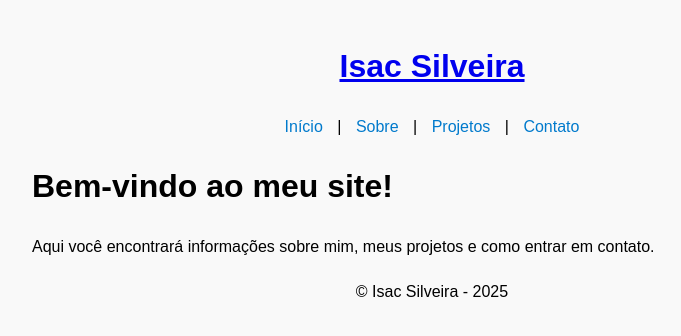
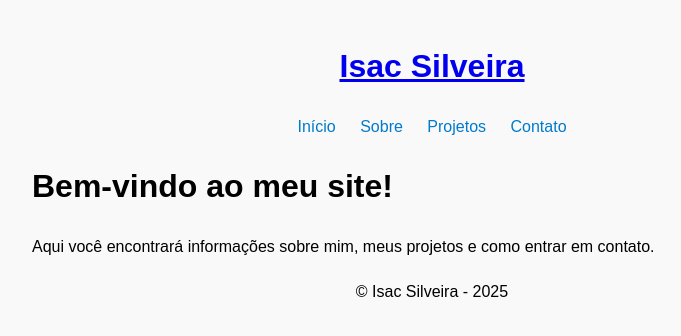
Before and after one commit to isacsilveira/isacsilveira.github.io, a Jekyll site: the page built from index.md, in a window 1280 px wide. Shown: the top 336 px of the page, without its empty margins (208-889 px from the left). Built offline with Jekyll 4.4.1, drawn with Linux system fonts in a browser that asks for light colours.

Commit message:
Update default.html

```diff
--- a/_layouts/default.html
+++ b/_layouts/default.html
@@ -6,19 +6,23 @@
   <link rel="stylesheet" href="{{ "/assets/css/style.css" | relative_url }}">
 </head>
 <body>
-  <header>
-    <h1><a href="{{ "/" | relative_url }}">{{ site.title }}</a></h1>
-    <nav>
-      <a href="{{ "/" | relative_url }}">Início</a> |
-      <a href="{{ "/sobre" | relative_url }}">Sobre</a> |
-      <a href="{{ "/projetos" | relative_url }}">Projetos</a> |
-      <a href="{{ "/contato" | relative_url }}">Contato</a>
-    </nav>
+  <header class="navbar">
+    <div class="container">
+      <h1 class="site-title"><a href="{{ "/" | relative_url }}">{{ site.title }}</a></h1>
+      <nav class="menu">
+        <a href="{{ "/" | relative_url }}">Início</a>
+        <a href="{{ "/sobre/" | relative_url }}">Sobre</a>
+        <a href="{{ "/projetos/" | relative_url }}">Projetos</a>
+        <a href="{{ "/contato/" | relative_url }}">Contato</a>
+      </nav>
+    </div>
   </header>
-  <main>
+
+  <main class="content">
     {{ content }}
   </main>
-  <footer>
+
+  <footer class="footer">
     <p>&copy; {{ site.title }} - {{ site.time | date: "%Y" }}</p>
   </footer>
 </body>
```
